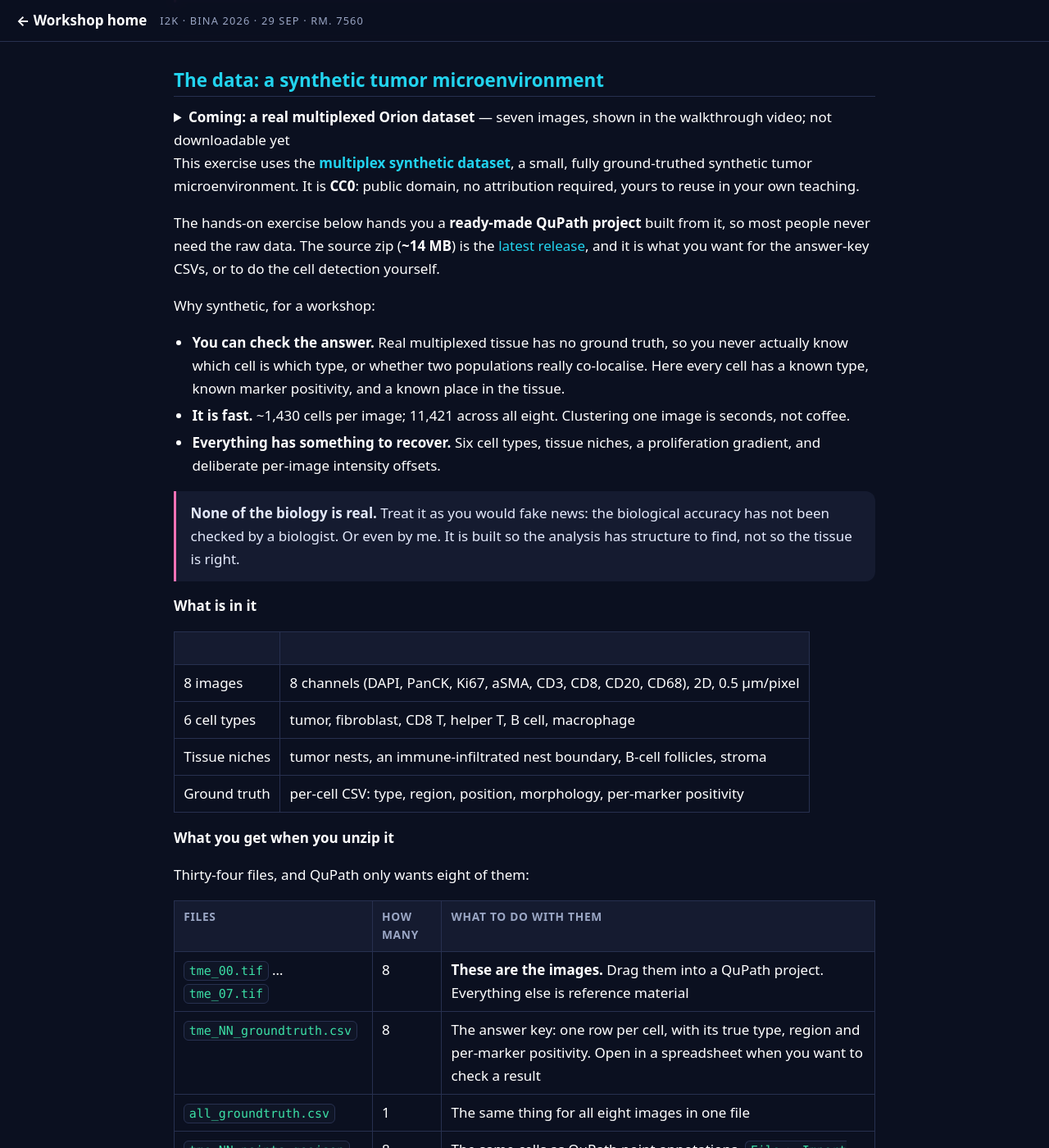
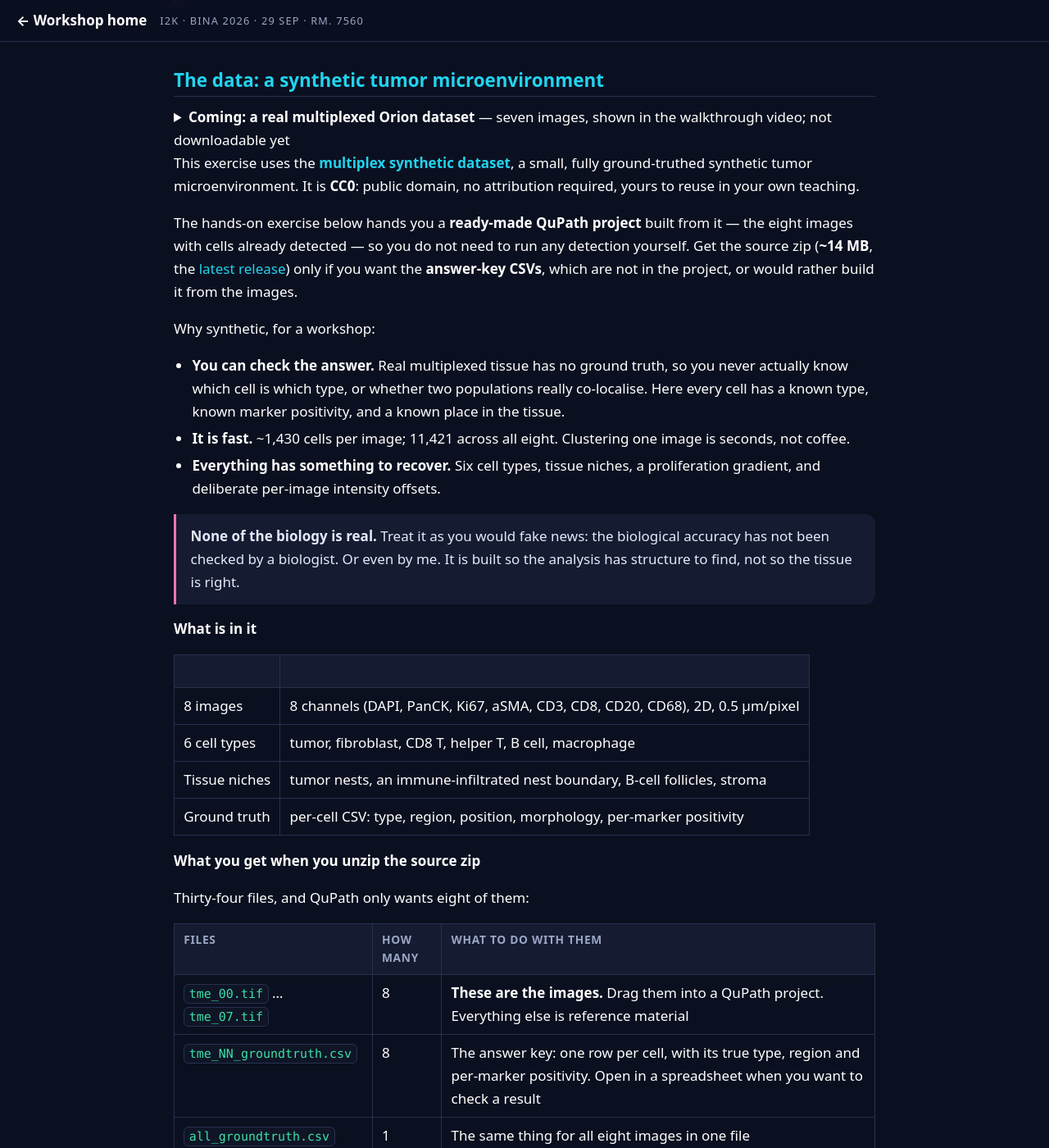
Before and after one commit to MichaelSNelson/BINA-I2K-2026-QuPath-Extensions, a Jekyll site: the page built from docs/03-qp-cat-cell-analysis-tools.md, in a window 1280 px wide and 1400 px high, scrolled down 2536 px. Shown: the whole window at 82% size. Built offline with Jekyll 4.4.1, drawn with Linux system fonts in a browser that asks for light colours.

Commit message:
Guide 3: nobody has to run cell detection; say what the source zip is really for
Checked the released zips rather than guessing. The clustered demo project
contains the eight images, their .qpdata, classifiers and scripts -- and no
CSV of any kind. So the answer key exists ONLY in the 14 MB source zip,
while cell detection is already done in the project and is purely optional.

The previous wording, "what you need to do the cell detection yourself",
read as a requirement for something nobody needs to do, and quietly implied
the ground truth came with the project. It now says the project has the
detections, and names the two real reasons to fetch the source zip: the
answer-key CSVs, which are not in the project, or building it from the
images.

The file table is retitled "What you get when you unzip the source zip",
since it lists that zip's contents and now sits two downloads away from it.

Claude-Session: https://claude.ai/code/session_01TZFXuLKiz1DgbomrTgfDTw

```diff
--- a/docs/03-qp-cat-cell-analysis-tools.md
+++ b/docs/03-qp-cat-cell-analysis-tools.md
@@ -134,10 +134,12 @@ This exercise uses the
 small, fully ground-truthed synthetic tumor microenvironment. It is **CC0**: public domain,
 no attribution required, yours to reuse in your own teaching.
 
-The hands-on exercise below hands you a **ready-made QuPath project** built from it, so most
-people never need the raw data. The source zip (**~14 MB**) is the
-[latest release](https://github.com/uw-loci/multiplex-synthetic-data/releases/download/v1.2/multiplex-synthetic-data-v1.2.zip),
-and it is what you want for the answer-key CSVs, or to do the cell detection yourself.
+The hands-on exercise below hands you a **ready-made QuPath project** built from it — the
+eight images with cells already detected — so you do not need to run any detection yourself.
+Get the source zip (**~14 MB**, the
+[latest release](https://github.com/uw-loci/multiplex-synthetic-data/releases/download/v1.2/multiplex-synthetic-data-v1.2.zip))
+only if you want the **answer-key CSVs**, which are not in the project, or would rather build
+it from the images.
 
 Why synthetic, for a workshop:
 
@@ -162,7 +164,7 @@ Why synthetic, for a workshop:
 | Tissue niches | tumor nests, an immune-infiltrated nest boundary, B-cell follicles, stroma |
 | Ground truth | per-cell CSV: type, region, position, morphology, per-marker positivity |
 
-**What you get when you unzip it**
+**What you get when you unzip the source zip**
 
 Thirty-four files, and QuPath only wants eight of them:
 
```
